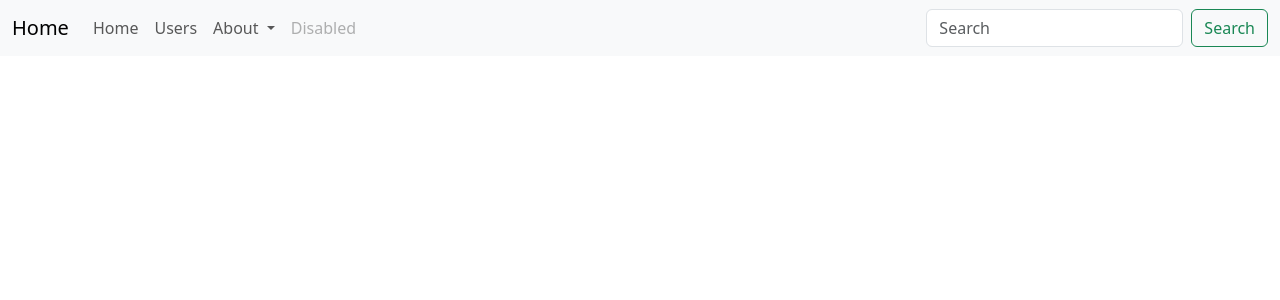
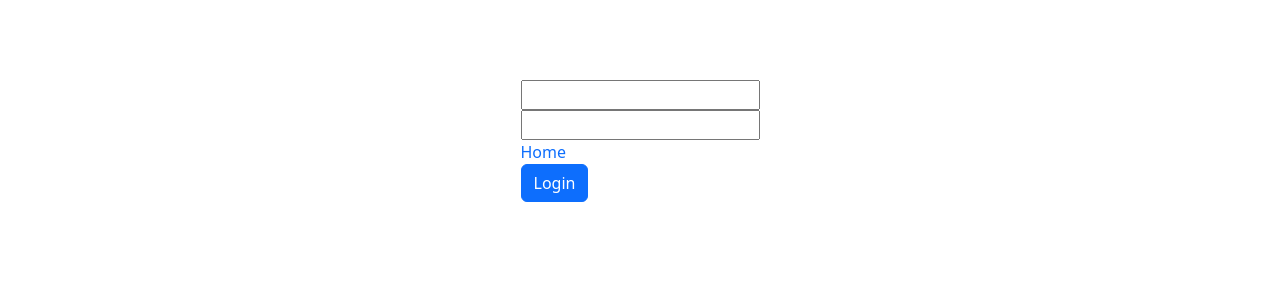
Before and after one commit to Solod-S/NuxtJS-Vue-SSR, a Nuxt app: page /login in a window 1280 px wide. Shown: the top 300 px of the page. Built offline with nearby package versions, Linux system fonts and the light colour scheme.

Commit message:
learning
- how layouts works
- modules
- async Data
- axios
- vuex(store/action/dispatch)

```diff
--- a/components/Navigation/Bar.vue
+++ b/components/Navigation/Bar.vue
@@ -46,7 +46,6 @@
             </li>
             <li class="nav-item">
               <nuxt-link
-                no-prefetch
                 active-class="activeNavTab"
                 class="nav-link"
                 to="/users"
@@ -72,7 +71,11 @@
                     >Company</nuxt-link
                   >
                 </li>
-                <li><a class="dropdown-item" href="#">Another action</a></li>
+                <li>
+                  <nuxt-link no-prefetch class="dropdown-item" to="/login"
+                    >Login</nuxt-link
+                  >
+                </li>
                 <li><hr class="dropdown-divider" /></li>
                 <li>
                   <a class="dropdown-item" href="#">Something else here</a>
--- /dev/null
+++ b/layouts/empty.vue
@@ -0,0 +1,12 @@
+<template>
+  <div class="container"><nuxt /></div>
+</template>
+
+<style scoped>
+.container {
+  display: flex;
+  flex-direction: column;
+  align-items: center;
+  padding-top: 5rem;
+}
+</style>
--- a/layouts/error.vue
+++ b/layouts/error.vue
@@ -1,7 +1,7 @@
 <template>
   <section>
     <h1>Error 401</h1>
-    <nuxt-link :to="'./'">Home</nuxt-link>
+    <nuxt-link :to="'/'">Home</nuxt-link>
   </section>
 </template>
 <style scoped>
--- a/nuxt.config.js
+++ b/nuxt.config.js
@@ -47,7 +47,8 @@ export default {
   buildModules: [],
 
   // Modules: https://go.nuxtjs.dev/config-modules
-  modules: [],
+  modules: ["@nuxtjs/axios"],
+  axios: {},
 
   // Build Configuration: https://go.nuxtjs.dev/config-build
   build: {},
--- a/package.json
+++ b/package.json
@@ -9,6 +9,7 @@
     "generate": "nuxt generate"
   },
   "dependencies": {
+    "@nuxtjs/axios": "^5.13.6",
     "bootstrap": "^5.2.3",
     "core-js": "^3.25.3",
     "nuxt": "^2.15.8",
--- /dev/null
+++ b/pages/login.vue
@@ -0,0 +1,29 @@
+<template>
+  <form>
+    <div class="form-group">
+      <input type="text" class="fotm-control" />
+    </div>
+    <div class="form-group">
+      <input type="password" class="fotm-control" />
+    </div>
+    <p>
+      <nuxt-link to="/">Home</nuxt-link>
+    </p>
+    <button class="btn btn-primary">Login</button>
+  </form>
+</template>
+<style scoped>
+form {
+  widows: 600px;
+}
+</style>
+>
+
+<script>
+export default {
+  layout: "empty",
+};
+</script>
+// рендер в layouts/empty.vue (
+<nuxt />
+)
--- a/pages/users/_id.vue
+++ b/pages/users/_id.vue
@@ -1,15 +1,35 @@
 <template>
-  <h1>User with id: {{ this.$route.params.id }}</h1>
+  <div class="container">
+    <h1>{{ user.name }}</h1>
+    <hr />
+    <p>{{ user.email }}</p>
+    <p></p>
+  </div>
 </template>
 
 <script>
 export default {
   validate({ params }) {
-    console.log(params);
     return /^\d+$/.test(params.id);
     //проверка цифр
   },
   // если тру страница будет открыта
+  async asyncData({ params, error, $axios }) {
+    try {
+      const user = await $axios.$get(
+        `https://jsonplaceholder.typicode.com/users/${params.id}`
+      );
+      return { user };
+    } catch (error) {
+      error(e);
+    }
+    // return new Promise((resolve, reject) => {
+    //   setTimeout(() => {
+    //     // reject(error(new Error("USER NOT FOUND")));
+    //     resolve({ user: { name: `Teddy user ${params.id}` } });
+    //   }, 1000);
+    // });
+  },
 };
 </script>
 // динамический роут
--- a/pages/users/index.vue
+++ b/pages/users/index.vue
@@ -1,12 +1,14 @@
 <template>
   <div>
     <div class="container centered">
-      <h1>This is user page</h1>
+      <h1>{{ pageTitle }}</h1>
     </div>
     <div class="container">
       <ul class="userList">
-        <li v-for="user of users" :key="user">
-          <a href="#" @click.prevent="goTo(user)"> User: {{ user }}</a>
+        <li v-for="user of users" :key="user.phone">
+          <a href="#" @click.prevent="goTo(user)">
+            {{ user.name }} => {{ user.email }}</a
+          >
         </li>
       </ul>
     </div>
@@ -15,12 +17,37 @@
 
 <script>
 export default {
-  data: () => ({
-    users: [1, 2, 3, 4, 5],
-  }),
+  async asyncData({ $axios, error, store }) {
+    try {
+      const users = await store.dispatch("users/fetchUser");
+      return { users };
+    } catch (error) {
+      error(e);
+    }
+
+    // ждем стор, передаем в диспатч екшен (путь), ждем промис с ответом
+    // return $axios
+    //   .$get("https://jsonplaceholder.typicode.com/users")
+    //   .then((users) => {
+    //     return { users };
+    //   })
+    //   .catch((err) => error(err));
+    // -----------------
+    // return new Promise((resolve) => {
+    //   setTimeout(() => {
+    //     resolve({ users: [1, 2, 3, 4, 5] });
+    //   }, 1000);
+    // });
+  },
+  data() {
+    return {
+      pageTitle: "Users Page",
+    };
+    // users: [1, 2, 3, 4, 5],
+  },
   methods: {
     goTo(user) {
-      this.$router.push("/users/" + user);
+      this.$router.push("/users/" + user.id);
     },
   },
 };
--- /dev/null
+++ b/store/users.js
@@ -0,0 +1,13 @@
+export const actions = {
+  async fetchUser() {
+    try {
+      const users = await this.$axios.$get(
+        "https://jsonplaceholder.typicode.com/users"
+      );
+      return users;
+    } catch (e) {
+      throw e;
+    }
+  },
+};
+// перечисляем методы которые будут екшенами в єтом соре
```
Also changed, not shown: 2 other files (tests, documents, lock files or other folders).
